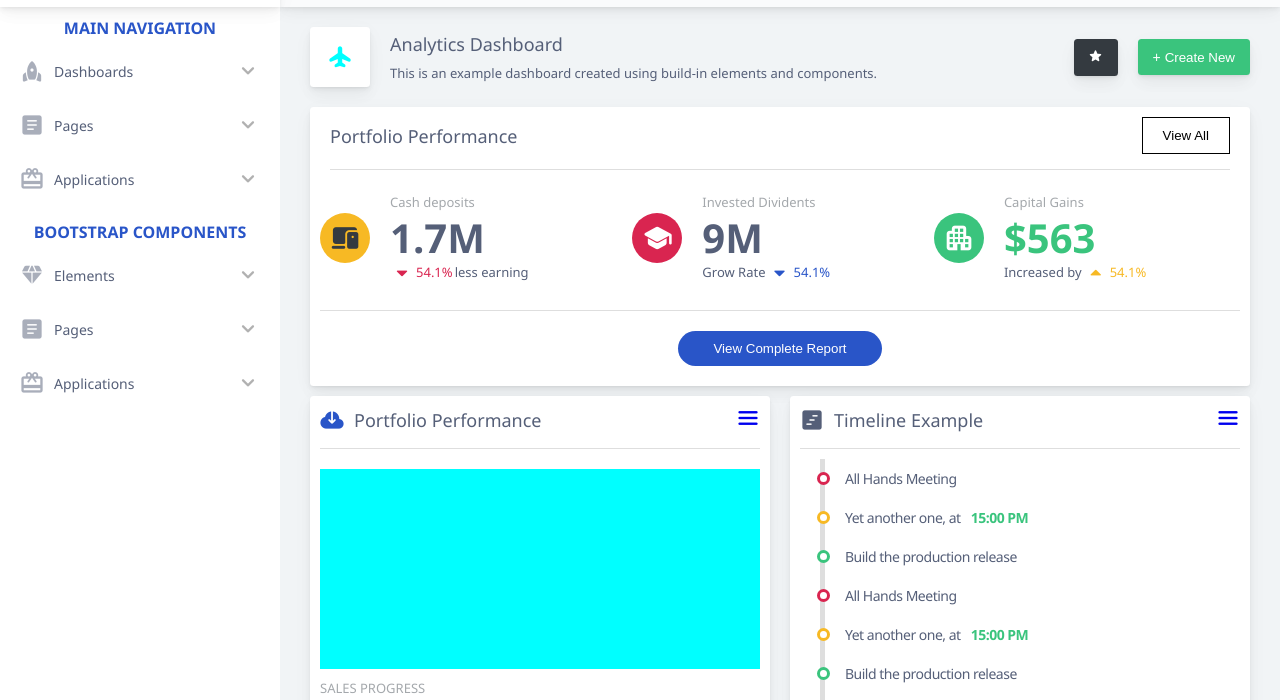
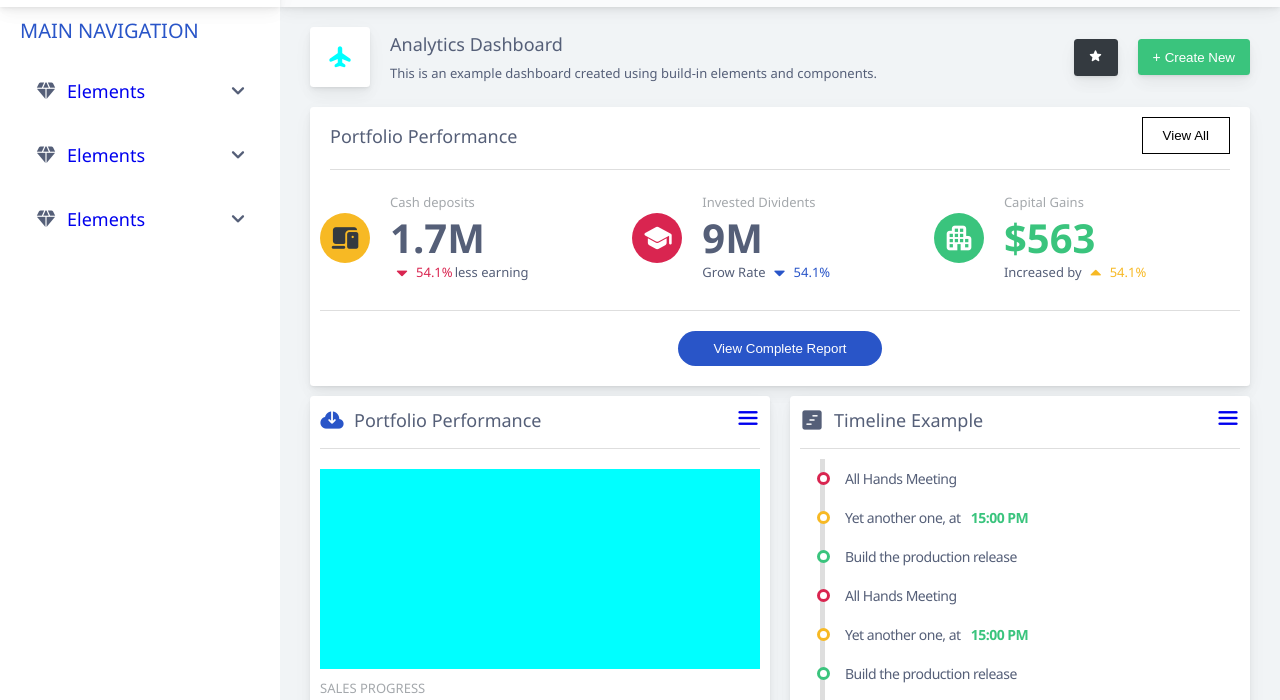
Before and after one commit to serushpmn/dashboard_new, a plain HTML site: page index.html in a window 1280 px wide. Shown: the part 53-753 px from the top of the page. Drawn offline with nearby package versions, Linux system fonts and the light colour scheme.

Commit message:
work on side bar in mobile size

```diff
--- a/index.html
+++ b/index.html
@@ -15,6 +15,9 @@
   <body>
     <!-- header starts here  -->
     <header id="header">
+      <span class="material-symbols-rounded close-menu-mobile">
+        menu
+      </span>
       <img src="img/logo-inverse.png" />
       <div class="header-left">
         <div class="search-bar">
@@ -72,77 +75,54 @@
     <div class="side-bar">
       <div class="logo-box flex-between">
         <img src="img/logo-inverse.png" alt="logo">
+
         <span class="material-symbols-rounded close-menu"> menu </span>
       </div>
-      <div class="main-nav">
+      <nav id="side-nav">
+        <div class="side-nav main-nav flex-col-start">
           <h3>main navigation</h3>
-        <ul class="menu">
-          <li>
-            <a href="#" class="links"
-              ><span class="material-symbols-rounded"> rocket </span>
-              Dashboards<span class="material-symbols-rounded">
-                expand_more
-              </span>
-            </a>
-
-            <ul class="sub-menu">
-              <li class="sub-links">
-                <a href="#" class="active-link"> Analytics</a>
-              </li>
-              <li class="sub-links">
-                <a href="#"> Advertisemnet</a>
-              </li>
-              <li class="sub-links">
-                <a href="#"> Managemnt</a>
-              </li>
+          <ul class="menu flex-col-between">
+                   <li class="top-links">
+                    <div class="links">
+                      <span class="material-symbols-rounded"> diamond </span>
+                      <a href="#">Elements</a>
+                      <span class="material-symbols-rounded">expand_more</span>
+                    </div>
+                  <ul class="submenu">
+                    <li> <a href="#">submenu1</a></li>
+                    <li> <a href="#">submenu2</a></li>
+                    <li> <a href="#">submenu3</a></li>
                   </ul>
                   </li>
-          <li>
-            <a href="#" class="links"
-              ><span class="material-symbols-rounded"> article </span>
-              Pages<span class="material-symbols-rounded"> expand_more </span>
-            </a>
-
-            <ul class="sub-menu">
-              <li class="sub-links">
-                <a href="#"> Analytics</a>
-              </li>
-              <li class="sub-links">
-                <a href="#"> Advertisemnet</a>
-              </li>
-              <li class="sub-links">
-                <a href="#"> Managemnt</a>
-              </li>
-              <li class="sub-links">
-                <a href="#"> Advertisemnet</a>
-              </li>
-              <li class="sub-links">
-                <a href="#"> Managemnt</a>
-              </li>
+                  <li class="top-links">
+                    <div class="links">
+                      <span class="material-symbols-rounded"> diamond </span>
+                      <a href="#">Elements</a>
+                      <span class="material-symbols-rounded">expand_more</span>
+                    </div>
+                  <ul class="submenu">
+                    <li> <a href="#">submenu1</a></li>
+                    <li> <a href="#">submenu2</a></li>
+                    <li> <a href="#">submenu3</a></li>
                   </ul>
                   </li>
-          <li>
-            <a href="#" class="links"
-              ><span class="material-symbols-rounded"> redeem </span>
-              Applications<span class="material-symbols-rounded">
-                expand_more
-              </span>
-            </a>
-            <ul class="sub-menu">
-              <li class="sub-links">
-                <a href="#"> Analytics</a>
-              </li>
-              <li class="sub-links">
-                <a href="#"> Advertisemnet</a>
-              </li>
-              <li class="sub-links">
-                <a href="#"> Managemnt</a>
-              </li>
+                  <li class="top-links">
+                    <div class="links">
+                      <span class="material-symbols-rounded"> diamond </span>
+                      <a href="#">Elements</a>
+                      <span class="material-symbols-rounded">expand_more</span>
+                    </div>
+                  <ul class="submenu">
+                    <li> <a href="#">submenu1</a></li>
+                    <li> <a href="#">submenu2</a></li>
+                    <li> <a href="#">submenu3</a></li>
                   </ul>
                   </li>
           </ul>
         </div>
-      <div class="main-nav">
+
+      </nav>
+      <!-- <div class="main-nav">
         <h3>BOOTSTRAP COMPONENTS</h3>
         <ul class="menu">
           <li>
@@ -203,7 +183,7 @@
             </ul>
           </li>
         </ul>
-      </div>
+      </div> -->
     </div>
     <main id="main">
       <div class="container">
@@ -391,6 +371,7 @@
             </div>
           </div>
           <div class="row row-4">
+            <div class="row">
               <div class="card sales-chart flex-col-center color-success">
                 <div class="flex-col-center text-title">
                   <div class="text-box">
@@ -409,6 +390,9 @@
                   <img src="img/chart-2.PNG" />
                 </div>
               </div>
+            </div>
+<div class="row">
+
   <div class="card sales-chart flex-col-center color-warning">
     <div class="flex-col-center text-title">
       <div class="text-box">
@@ -427,6 +411,8 @@
       <img src="img/chart-4.PNG" />
     </div>
   </div>
+</div>
+
           </div>
           <div class="row">
             <div class="card dynamic-table">
--- a/script.js
+++ b/script.js
@@ -1,7 +1,9 @@
 const links = document.querySelectorAll(".links");
 const closeMenu = document.querySelector(".close-menu");
+const closeMenuMobile = document.querySelector(".close-menu-mobile");
 const sideBar = document.querySelector(".side-bar");
 const expandArrow = document.querySelectorAll(".expand");
+const sideNav = document.getElementById("side-nav");
 
 links.forEach((link) => {
   link.addEventListener("click", () => {
@@ -18,17 +20,39 @@ links.forEach((link) => {
     }
   });
 });
+
+sideNav.addEventListener("mouseover", () => {
+  console.log("mouse hover on sidebar");
+  sideBar.classList.remove("closed");
+  document.getElementById("main").style.width = "calc(100% - 28rem)";
+  document.getElementById("header").style.width = "calc(100% - 28rem)";
+});
+
 closeMenu.addEventListener("click", () => {
   if (sideBar.classList.contains("closed")) {
     sideBar.classList.remove("closed");
     document.getElementById("main").style.width = "calc(100% - 28rem)";
     document.getElementById("header").style.width = "calc(100% - 28rem)";
   } else {
-    document.getElementById("main").style.width = "calc(100% - 4rem)";
-    document.getElementById("header").style.width = "calc(100% - 4rem)";
+    document.getElementById("main").style.width = "calc(100% - 8rem)";
+    document.getElementById("header").style.width = "calc(100% - 8rem)";
+    sideBar.classList.add("closed");
+  }
+  console.log("close button clicked");
+});
+closeMenuMobile.addEventListener("click", () => {
+  if (sideBar.classList.contains("closed")) {
+    sideBar.classList.remove("closed");
+    // document.getElementById("main").style.width = "100%";
+    // document.getElementById("header").style.width = "100%";
+  } else {
+    // document.getElementById("main").style.width = "calc(100% - 8rem)";
+    // document.getElementById("header").style.width = "calc(100% - 8rem)";
     sideBar.classList.add("closed");
   }
 
   // document.getElementById("main").style.width = "calc(100% - 4rem)";
-  console.log("close button clicked");
+  console.log("close mobile button clicked");
 });
+
+// .console.log(closeMenu.addEventListener("mouseOver"));
--- a/styles.scss
+++ b/styles.scss
@@ -193,6 +193,9 @@ header {
   box-shadow: $shadow;
   transition: width 0.5s ease;
   > img {
+    display: none;
+  }
+  span.close-menu-mobile {
     display: none;
   }
   .header-left {
@@ -956,111 +959,119 @@ footer {
     }
   }
   .main-nav {
-    // background-color: #a2d8f799;
-    display: flex;
-    flex-direction: column;
-    justify-content: center;
-    align-items: center;
-    padding: 0 1rem;
     h3 {
+      font-size: 2rem;
       color: $primary;
-      font-weight: 700;
+      font-weight: 500;
+      padding: 1rem 2rem;
+      opacity: 1;
+      transition: all 1s ease;
       text-transform: uppercase;
-      padding: 1rem 0;
     }
-    ul.menu {
-      // background-color: #8ef5c2;
+    li.top-links {
       width: 100%;
-      // li.links {
-      //   display: flex;
-      //   justify-content: space-between;
-      //   align-items: center;
-      // }
-      a {
-        position: relative;
+      // background-color: #16aaff;
+      padding: 1rem 2rem;
+      cursor: pointer;
+    }
+    .links {
+      // background-color: #3ac47d;
       display: flex;
       justify-content: flex-start;
       align-items: center;
-        padding: 1rem;
-        border-radius: 0.5rem;
+      gap: 1rem;
+      position: relative;
+      padding: 0.5rem 1.5rem;
+      transition: all 0.3s ease;
+      border-radius: $radius;
       color: $title;
-        font-size: 1.4rem;
-
-        // transition: all 1s ease;
-        &:hover {
-          color: $primary;
-          background-color: #e0f3ff;
+      a {
+        font-size: 1.8rem;
       }
       span:first-child {
-          opacity: 0.5;
+        font-size: 2.2rem;
       }
-
       span:last-child {
         position: absolute;
         right: 1rem;
-          color: $black;
-          transform: rotate(0deg);
-          transition: transform 0.5s ease;
-          opacity: 0.3;
+      }
+      &:hover {
+        background-color: #e0f3ff;
+
+        color: #3f6ad8;
       }
     }
-      a.links {
-        gap: 1rem;
-        font-weight: 500;
-      }
-
-      ul.sub-menu {
+    ul.submenu {
+      margin-left: 2.5rem;
+      border-left: 3px solid #e0f3ff;
       max-height: 0;
-        // transition: max-height 0.5s ease;
-        overflow-y: hidden;
-        padding: 1rem 0 0 3rem;
-        margin-left: 2rem;
-        border-left: 3px solid transparent;
-        transition: all 0.5s ease;
-      }
-      ul.sub-menu.active {
-        padding: 1rem 0 1rem 3rem;
-        border-left: 3px solid #e0f3ff;
-        margin-left: 2rem;
-        transition: all 0.5s ease;
-        a.active-link {
-          color: $primary;
-          font-weight: 700;
+      overflow: hidden;
+      // background-color: #d57eeb;
+      a {
+        display: block;
+        font-size: 1.6rem;
+        color: $title;
+        // background-color: $danger;
+        padding: 0.5rem 1.5rem;
+        border-radius: $radius;
+        margin-left: 1rem;
+        transition: all 0.3s ease;
+        &:hover {
           background-color: #e0f3ff;
+          color: #3f6ad8;
         }
       }
     }
   }
 }
+@media screen and (min-width: 960px) {
   .side-bar.closed {
-  width: 4rem;
+    width: 8rem;
 
     .logo-box {
+      justify-content: center;
+      align-items: center;
       img {
         display: none;
+        opacity: 0;
       }
       // display: none;
     }
     .main-nav {
       h3 {
+        opacity: 0;
         display: none;
       }
-    li {
-      display: none;
+
+      .links {
+        padding: 1rem;
+        span:not(:first-child),
+        a {
+          opacity: 0;
+        }
+      }
     }
   }
 }
 
 //....responsive Media Query.....//
 //.......................//
-@media screen and (max-width: 576px) {
+@media screen and (max-width: 960px) {
   header {
+    position: relative;
+    width: 100%;
+    margin: 0 auto;
     display: flex;
     justify-content: center;
 
     .header-left,
     .header-right {
       display: none;
+    }
+    span.close-menu-mobile {
+      display: inline-block;
+      position: absolute;
+      left: 10px;
     }
     img {
       display: inline-block;
@@ -1083,6 +1094,42 @@ footer {
       }
     }
   }
+  .cards {
+    .row-2 {
+      flex-direction: column;
+    }
+    .row-4 {
+      flex-direction: column;
+    }
+  }
+  .side-bar {
+    display: none;
+  }
+  .side-bar.closed {
+    width: 28rem;
+    display: flex;
+    flex-direction: column;
+    position: fixed;
+    z-index: 100;
+    .logo-box {
+      display: none;
+    }
+    & ~ main::before {
+      content: "";
+      position: absolute;
+      top: 0;
+      left: 0;
+      width: 100%;
+      height: 100%;
+      backdrop-filter: blur(5px) brightness(40%);
+    }
+  }
+  main {
+    width: 100%;
+    margin: 0 auto;
+  }
+}
+@media screen and (max-width: 576px) {
   .cards {
     .card-top {
       justify-content: center;
@@ -1114,24 +1161,4 @@ footer {
       }
     }
   }
-  .side-bar {
-    display: none;
 }
-  main {
-    width: 100%;
-    // margin: 0 auto;
-  }
-}
-@media screen and (max-width: 960px) {
-  .cards {
-    .row-2 {
-      flex-direction: column;
-    }
-  }
-  .main {
-    width: 100%;
-  }
-  .side-bar {
-    z-index: 1;
-  }
-}
```
Also changed, not shown: styles.css, 1 other file. Lines whose indentation alone changed are shown as unchanged.
